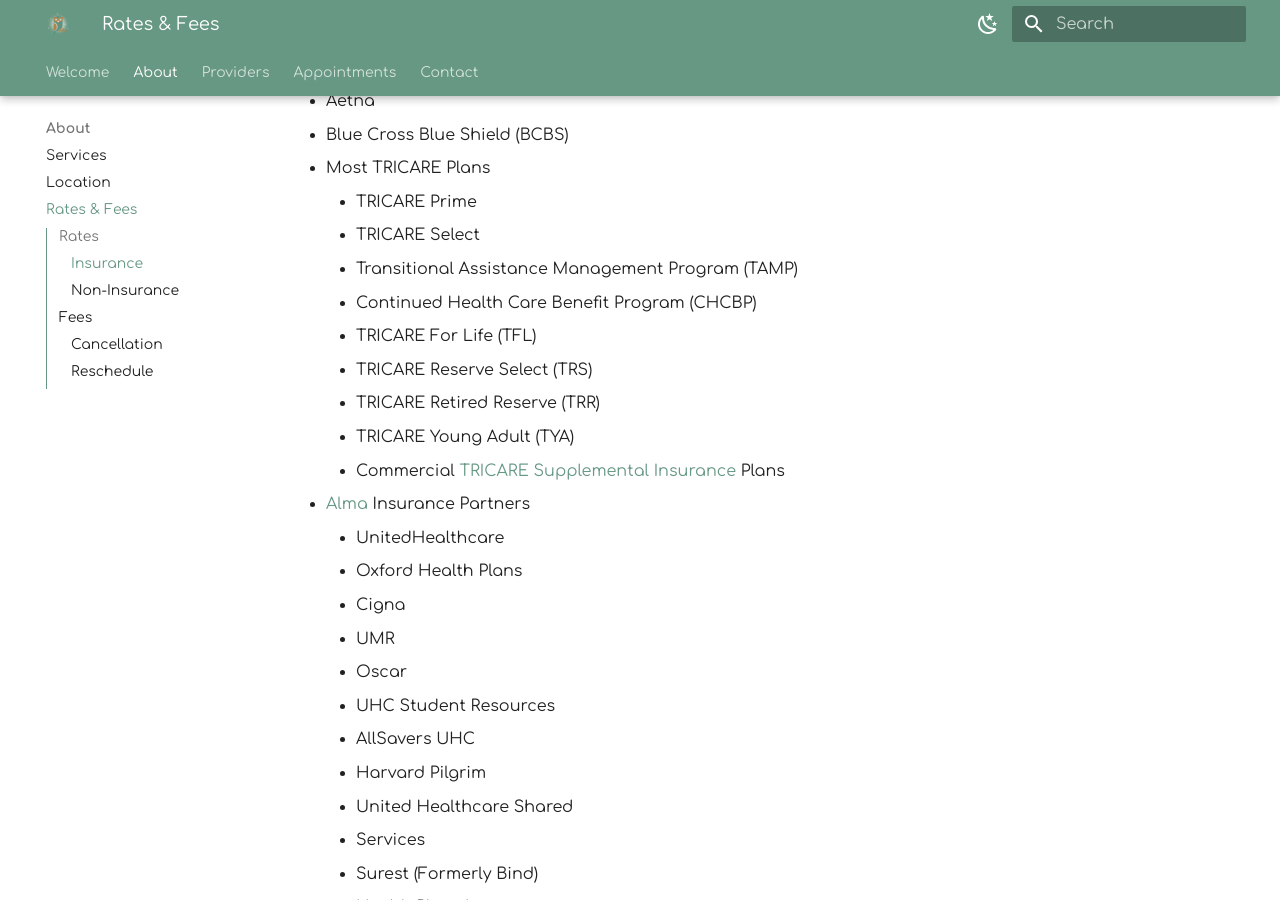
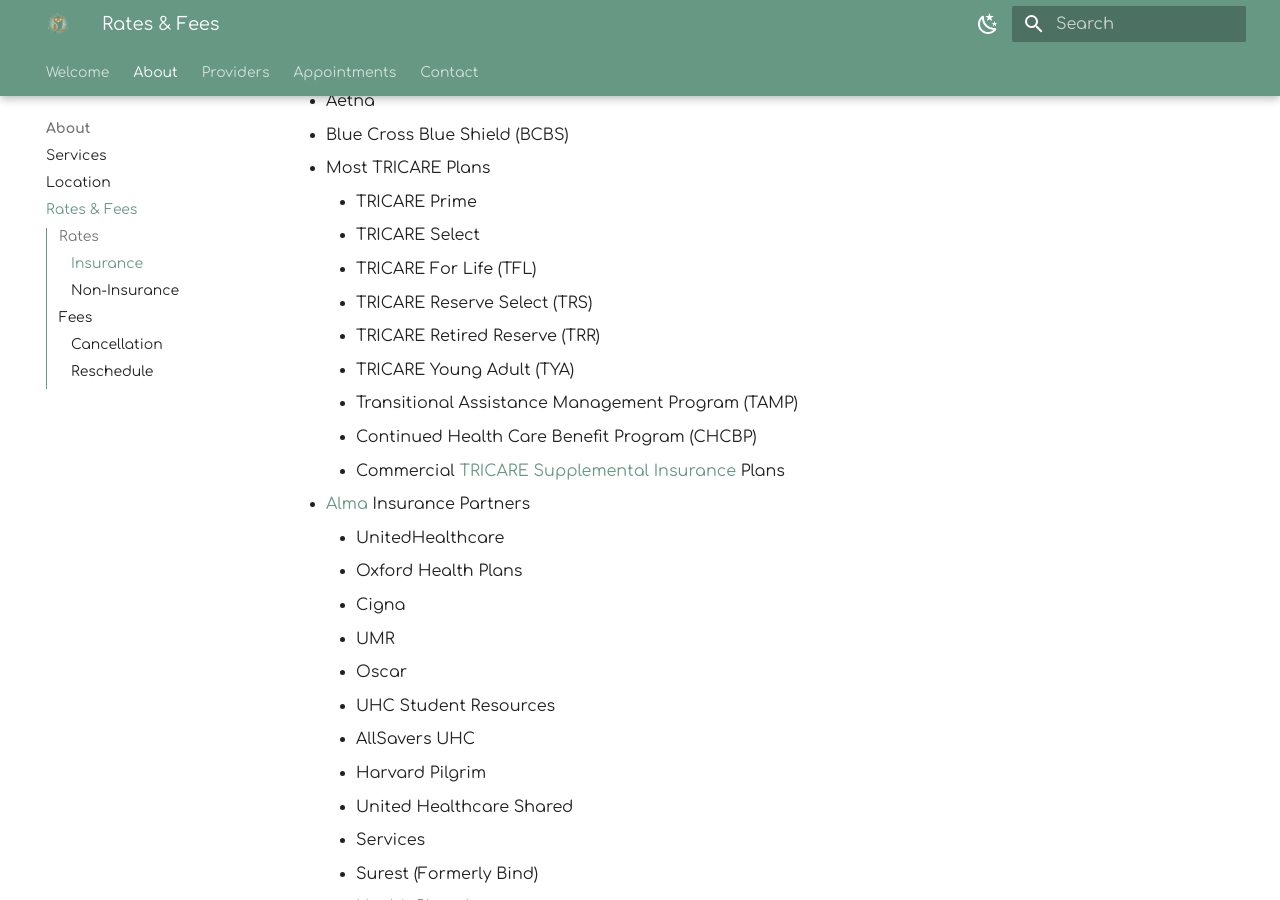
Before and after one commit to motm-therapy/website, an MkDocs documentation site: the page built from docs/rates.md, in a window 1280 px wide and 900 px high, scrolled down 649 px. Built offline with MkDocs 1.6.1 and Material for MkDocs 9.7.7, drawn with Linux system fonts in a browser that asks for light colours; plug-ins that fetch from the network failed and are left out.

```diff
--- a/docs/rates.md
+++ b/docs/rates.md
@@ -25,12 +25,12 @@ Insurances we accept at this time:
 - Most TRICARE Plans
     - TRICARE Prime
     - TRICARE Select
-    - Transitional Assistance Management Program (TAMP)
-    - Continued Health Care Benefit Program (CHCBP)
     - TRICARE For Life (TFL)
     - TRICARE Reserve Select (TRS)
     - TRICARE Retired Reserve (TRR)
     - TRICARE Young Adult (TYA)
+    - Transitional Assistance Management Program (TAMP)
+    - Continued Health Care Benefit Program (CHCBP)
     - Commercial [TRICARE Supplemental Insurance](https://www.tricare.mil/Plans/OHI/SuppInsurance) Plans
 - [Alma](https://motmtherapy.com/alma) Insurance Partners
     - UnitedHealthcare
```
